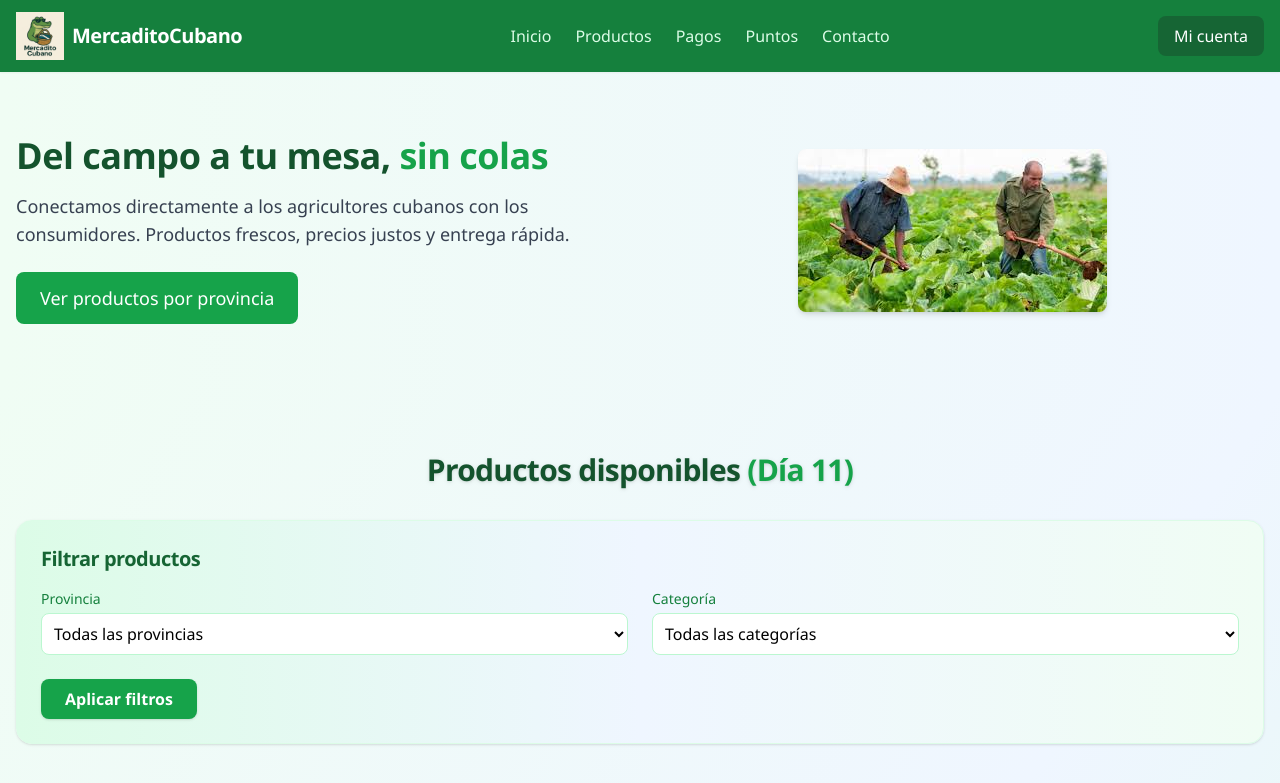
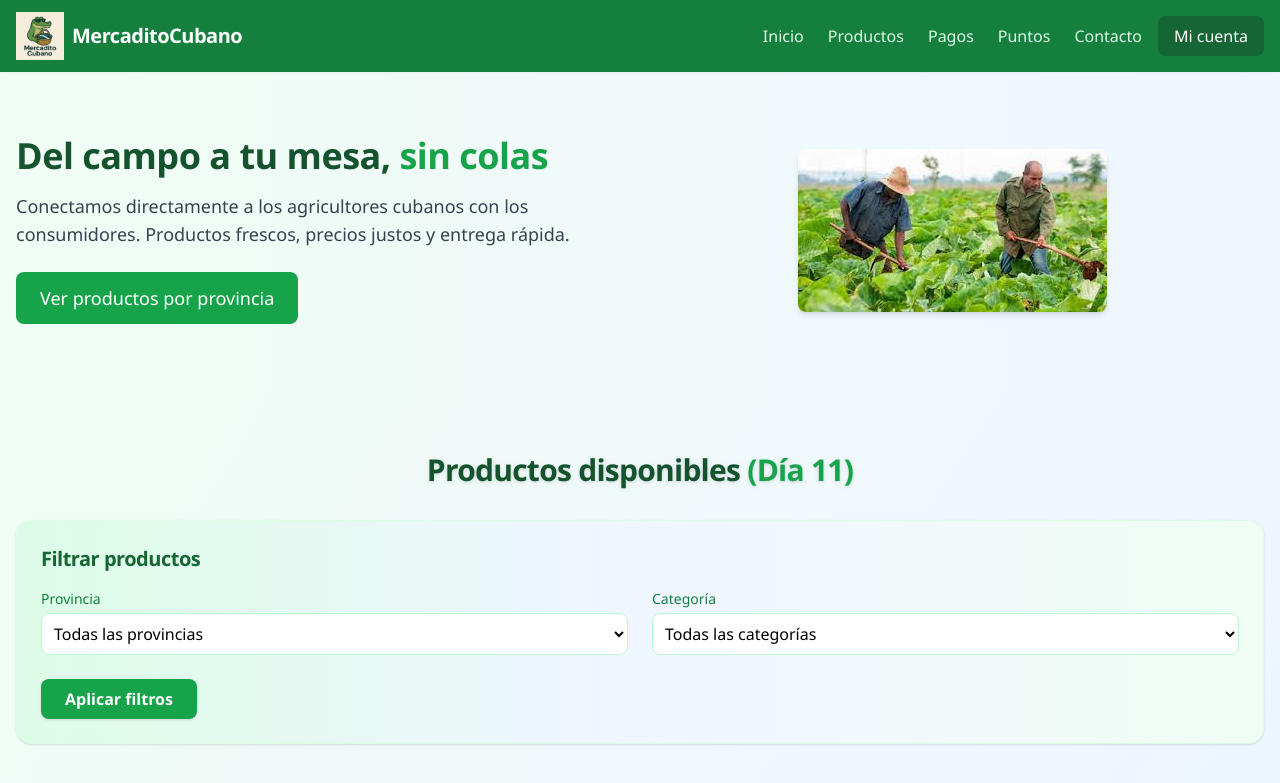
Before and after one commit to OMG-03/MercaditoCubano, a React (Create React App) app: page / in a window 1280 px wide. Shown: the top 783 px of the page. Built offline with nearby package versions, Linux system fonts and the light colour scheme.

Commit message:
Update MercaditoHeader.js

```diff
--- a/src/components/MercaditoHeader.js
+++ b/src/components/MercaditoHeader.js
@@ -4,7 +4,7 @@ const MercaditoHeader = () => {
   return (
     <header className="bg-green-700 shadow-sm sticky top-0 z-10">
       <div className="container mx-auto px-4 py-3 flex flex-col sm:flex-row sm:items-center sm:justify-between gap-3">
-        <div className="flex items-center justify-between w-full sm:w-auto">
+        <div className="flex items-center w-full sm:w-auto mb-2 sm:mb-0">
           <img
             src="imagenes/MercaditoCubano.png"
             alt="MercaditoCubano"
@@ -12,18 +12,20 @@ const MercaditoHeader = () => {
           />
           <h1 className="ml-2 text-lg sm:text-xl font-bold text-white whitespace-nowrap">MercaditoCubano</h1>
         </div>
-        <nav className="w-full sm:w-auto">
-          <ul className="flex flex-wrap sm:flex-row w-full sm:w-auto text-center sm:text-left space-y-1 sm:space-y-0 sm:space-x-6 justify-center sm:justify-start">
-            <li><a href="#inicio" className="text-green-100 hover:text-white block">Inicio</a></li>
-            <li><a href="#productos" className="text-green-100 hover:text-white block">Productos</a></li>
-            <li><a href="#pagos" className="text-green-100 hover:text-white block">Pagos</a></li>
-            <li><a href="#puntos" className="text-green-100 hover:text-white block">Puntos</a></li>
-            <li><a href="#contacto" className="text-green-100 hover:text-white block">Contacto</a></li>
-          </ul>
-        </nav>
-        <button className="bg-green-800 text-white px-4 py-2 rounded-lg hover:bg-green-900 transition-colors w-full sm:w-auto mt-2 sm:mt-0">
-          Mi cuenta
-        </button>
+        <div className="w-full sm:w-auto flex flex-col sm:flex-row sm:items-center gap-2">
+          <nav className="w-full sm:w-auto">
+            <ul className="flex flex-row flex-wrap w-full sm:w-auto text-center sm:text-left justify-center sm:justify-start gap-x-2 gap-y-1">
+              <li><a href="#inicio" className="text-green-100 hover:text-white block px-2">Inicio</a></li>
+              <li><a href="#productos" className="text-green-100 hover:text-white block px-2">Productos</a></li>
+              <li><a href="#pagos" className="text-green-100 hover:text-white block px-2">Pagos</a></li>
+              <li><a href="#puntos" className="text-green-100 hover:text-white block px-2">Puntos</a></li>
+              <li><a href="#contacto" className="text-green-100 hover:text-white block px-2">Contacto</a></li>
+            </ul>
+          </nav>
+          <button className="bg-green-800 text-white px-4 py-2 rounded-lg hover:bg-green-900 transition-colors w-full sm:w-auto">
+            Mi cuenta
+          </button>
+        </div>
       </div>
     </header>
   );
```
